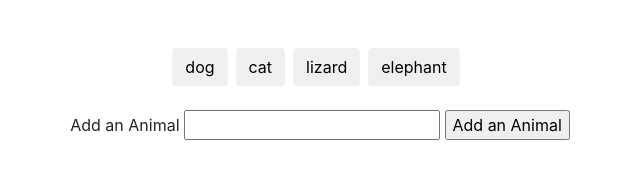
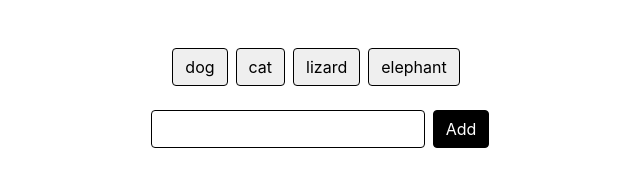
Before and after one commit to fernandarojas/GifTasticView, a plain HTML site: page index.html in a window 1280 px wide. Shown: the whole page, without its empty margins (320-960 px from the left). Drawn offline with nearby package versions, Linux system fonts and the light colour scheme.

Commit message:
aesthetic changes

```diff
--- a/assets/javascript/gif.js
+++ b/assets/javascript/gif.js
@@ -1,6 +1,5 @@
 var animals = ["dog", "cat", "lizard", "elephant"];
 
-// Function for displaying movie data
 function renderButtons() {
     for (var i = 0; i < animals.length; i++) {
         var a = $("<button>");
@@ -10,8 +9,6 @@ function renderButtons() {
         $("#animal-buttons").append(a);
     };
 
-
-    //animal buttons
     $(".animal").on("click", function (event) {
         var clickedAnimal = $(this).attr("data-name");
         console.log(clickedAnimal);
--- a/index.html
+++ b/index.html
@@ -2,16 +2,30 @@
 <html lang="en">
 
 <head>
-  <meta charset="utf-8">
-  <title>GifTastic</title>
-  <link rel="stylesheet" href="https://maxcdn.bootstrapcdn.com/bootstrap/4.0.0/css/bootstrap.min.css" integrity="sha384-Gn5384xqQ1aoWXA+058RXPxPg6fy4IWvTNh0E263XmFcJlSAwiGgFAW/dAiS6JXm"
+    <meta charset="utf-8">
+    <title>GifTastic</title>
+    <link rel="stylesheet" href="https://maxcdn.bootstrapcdn.com/bootstrap/4.0.0/css/bootstrap.min.css" integrity="sha384-Gn5384xqQ1aoWXA+058RXPxPg6fy4IWvTNh0E263XmFcJlSAwiGgFAW/dAiS6JXm"
         crossorigin="anonymous">
+    <style>
+
+    .btn {
+        border-color: black;
+    }
+
+    .form-control {
+        border-color: black;
+    }
+
+    #add-animal {
+        background-color: black;
+        color: white;
+    }
+    </style>
 </head>
 
 <body>
 
     <div class="container">
-
         <div class="row">
             <div class="col-6-sm mx-auto mt-5">
                 <div id="animal-buttons"></div>
@@ -19,17 +33,20 @@
         </div>
 
         <div class="row">
-            <div class="col-6-sm mx-auto mt-4 form-group">
-                <form id="animal-form">
-                    <label for="animal-input">Add an Animal</label>
-                    <input type="text" id="animal-input">
-                    <input id="add-animal" type="submit" value="Add an Animal">
+            <div class="col-2-sm mx-auto mt-4">
+                <form class="form-inline">
+                    <div id="animal-form">
+                        <input type="text" id="animal-input" class="form-control">
+                    </div>
+                        <button class="ml-2 btn btn-default" id="add-animal" type="submit" value="Add an Animal">Add</button>
                 </form>
             </div>
         </div>
 
-        <!-- gifs will be dropped here -->
-        <div id="animals-view">
+        <div class="row">
+            <div class="col-6-sm mx-auto">
+                <div id="animals-view"></div>
+            </div>
         </div>
 
     </div>
```
